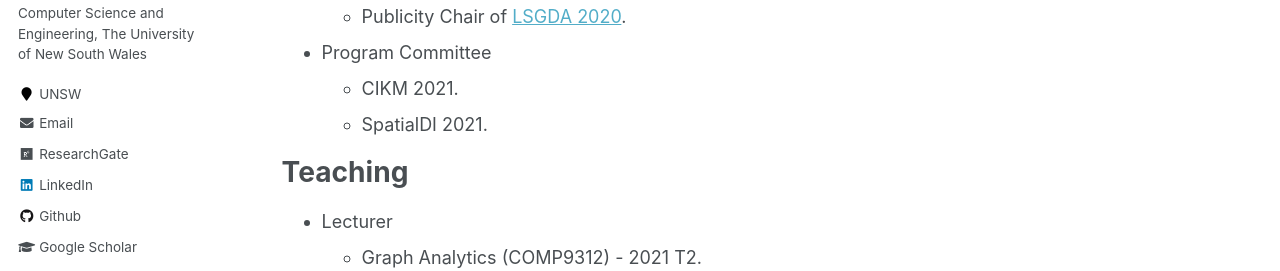
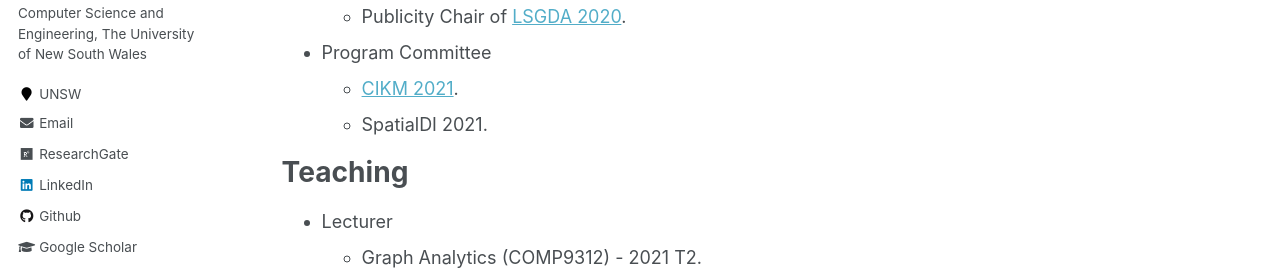
Before and after one commit to cs-kaiwang/cs-kaiwang.github.io, a Jekyll site: the page built from _pages/about.md, in a window 1280 px wide and 900 px high, scrolled down 1555 px. Shown: the part 244-515 px from the top of the window. Built offline with Jekyll 4.4.1, drawn with Linux system fonts in a browser that asks for light colours; part of the change alters nothing that is shown.

```diff
--- a/_pages/about.md
+++ b/_pages/about.md
@@ -42,7 +42,7 @@ Academic Services
   - Publicity Chair of [LSGDA 2020](https://www.google.com/url?q=https%3A%2F%2Flsgda.github.io%2F2020%2F&sa=D&sntz=1&usg=AFQjCNFYfkgg9wBrWW8wUaG8GCGXJz3z_A).
 
 - Program Committee
-  - CIKM 2021.
+  - [CIKM 2021](https://www.cikm2021.org/).
   - SpatialDI 2021.
 
 Teaching
```
